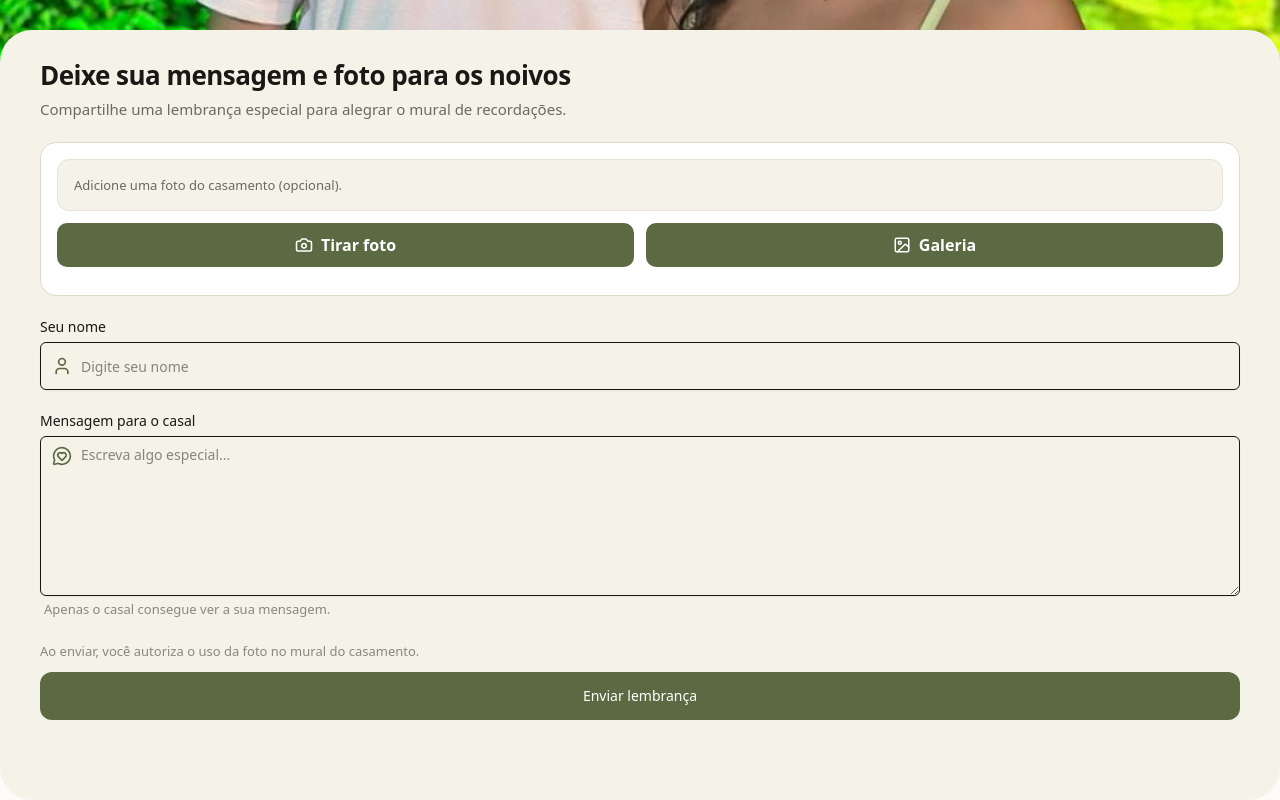
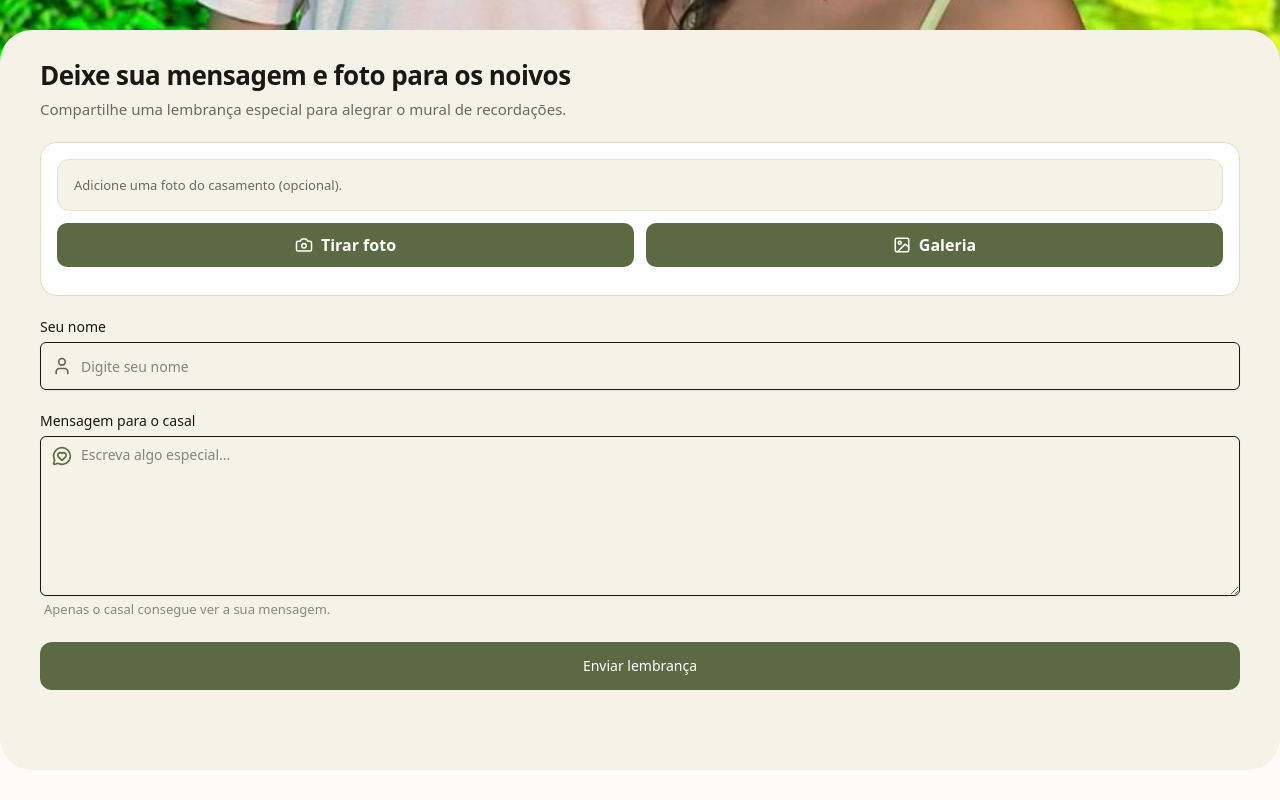
Before and after one commit to IgoorToorres/Mural-dos-Noivos, a Next.js app: page /formulario in a window 1280 px wide. Shown: the part 354-1154 px from the top of the page. After the commit the page ends 1124 px from the top, so only its background shows below. Built offline with nearby package versions, Linux system fonts and the light colour scheme; no server answers.

Commit message:
fix - removendo texto do mural

```diff
--- a/src/components/formulario/post-form.tsx
+++ b/src/components/formulario/post-form.tsx
@@ -180,9 +180,7 @@ export const PostForm = () => {
 
               {/* AÇÃO */}
               <div className="flex flex-col gap-3">
-                <p className="text-paragraph-small text-content-tertiary">
-                  Ao enviar, você autoriza o uso da foto no mural do casamento.
-                </p>
+
 
                 <Button
                   type="submit"
```
